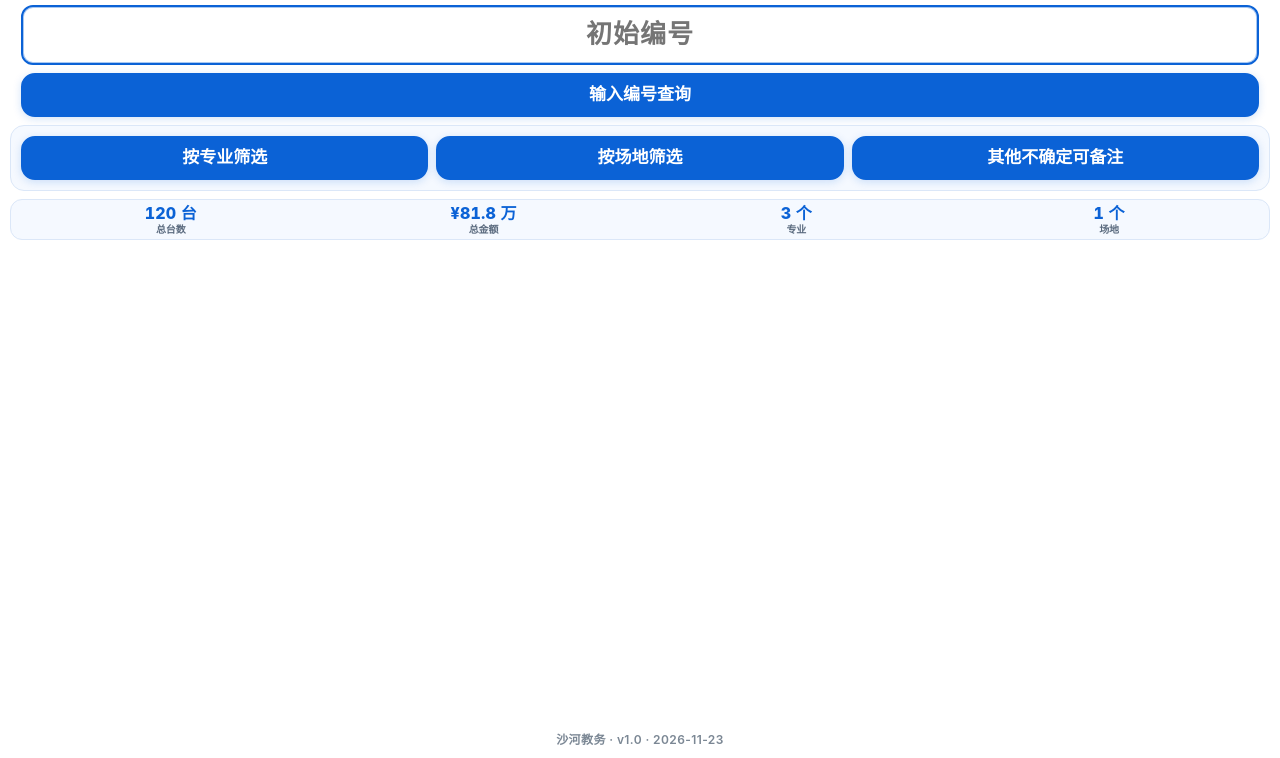
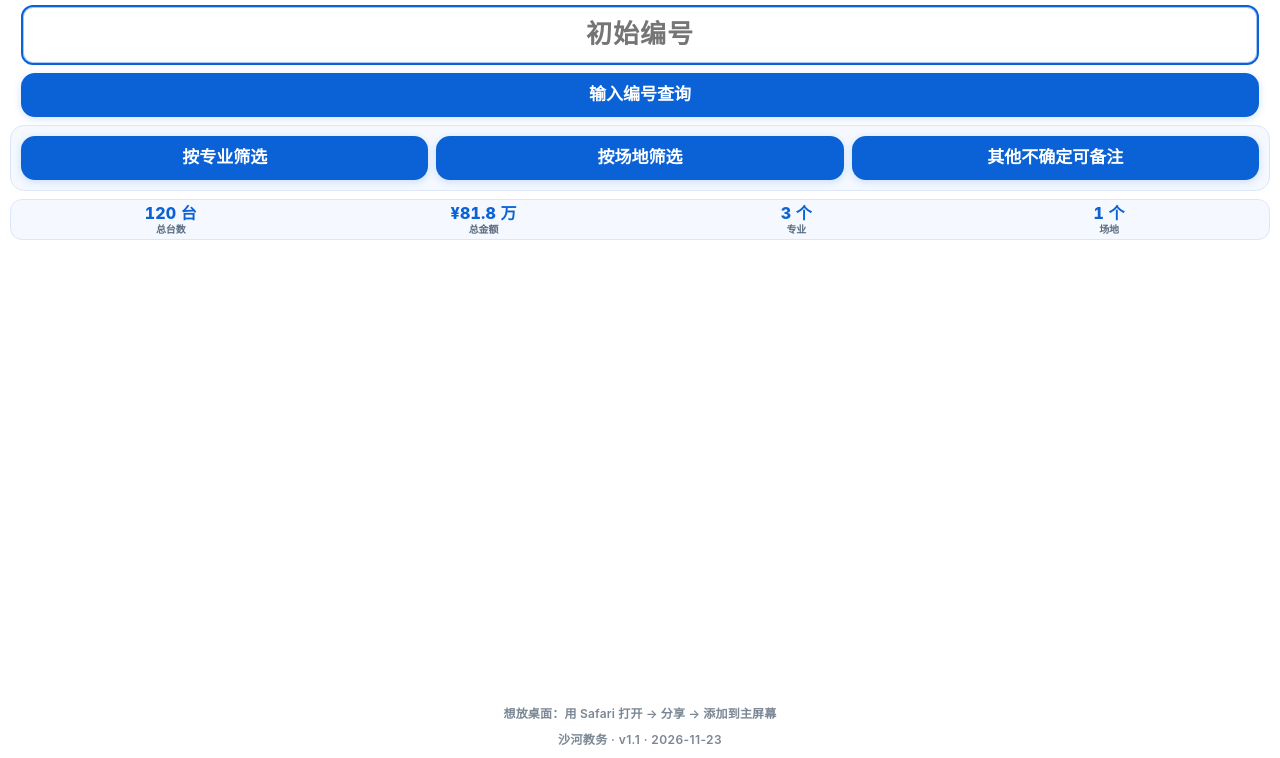
Before and after one commit to lixu1970/equipment26, a plain HTML site: page xiao2lou/index.html in a window 1280 px wide. Shown: the part 42-800 px from the top of the page. Drawn offline with Linux system fonts and the light colour scheme.

Commit message:
小二楼 v1.1 首页加同样的放桌面提示

```diff
--- a/xiao2lou/index.html
+++ b/xiao2lou/index.html
@@ -38,7 +38,10 @@ body{display:flex;flex-direction:column;min-height:100%;
 
 /* ---------- 查询页 ---------- */
 #s1{justify-content:flex-start;padding-top:10px}
-#s1 .foot{margin-top:auto}
+#s1 .foot{margin-top:0}
+/* 首页「放桌面」提示（v1.1）：一行小字，不可点 */
+#s1 .homesave{margin:auto 0 0;font-size:12px;line-height:1.35;color:#7b8794;font-weight:600;
+  letter-spacing:.2px;text-align:center;white-space:nowrap}
 .h1{font-size:clamp(24px,8.4vw,30px);font-weight:800;letter-spacing:1px;margin:0;line-height:1.3;
   text-align:center;color:#0b2545;white-space:nowrap}
 .hint{font-size:clamp(15px,4.4vw,18px);color:var(--ink2);margin:0;text-align:center}
@@ -366,6 +369,7 @@ html.gate body{visibility:hidden}
     <div class="sst"><b id="ssProf">—</b><span>专业</span></div>
     <div class="sst"><b id="ssLab">—</b><span>场地</span></div>
   </div>
+  <p class="homesave" id="homeSave">想放桌面：用 Safari 打开 → 分享 → 添加到主屏幕</p>
   <div class="foot" id="foot"></div>
 </section>
 
@@ -504,7 +508,7 @@ const H=DATA.headers;
 const I={};H.forEach((h,i)=>I[h]=i);
 /* 原表表头与数据列整体错开一列：序号值在第 1 列(A)，表头却标在第 2 列(B)。 */
 if(H[0]==='' && H[1]==='序号') I['序号']=0;
-const VER='v1.0 · 2026-11-23';
+const VER='v1.1 · 2026-11-23';
 const DATA_DATE='2026-11-23';
 const FOOT=document.getElementById('foot');if(FOOT)FOOT.textContent='沙河教务 · '+VER;
 document.querySelectorAll('.ver').forEach(el=>{el.textContent=el.classList.contains('count')?VER+' · 共 '+ROWS.length+' 台':VER});
```
